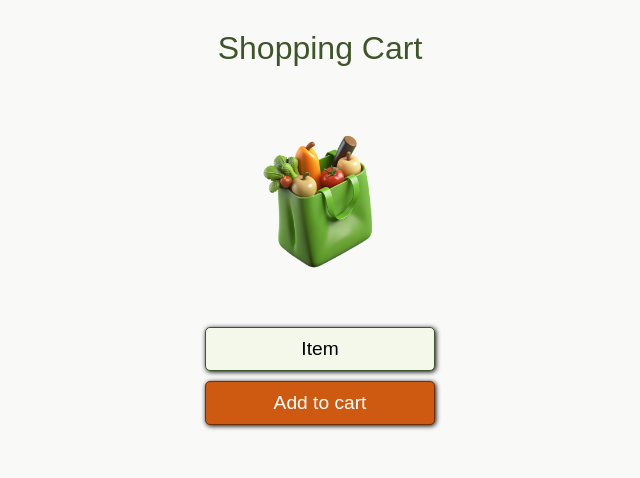
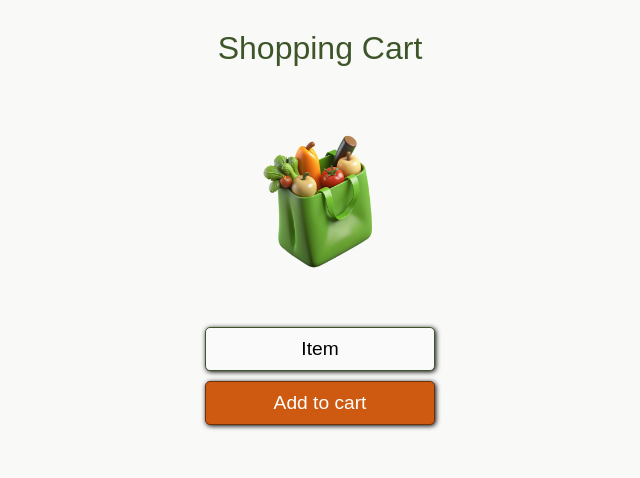
Before and after one commit to Silvi16/Shopping-Cart, a plain HTML site: page index.html in a window 1280 px wide. Shown: the whole page, without its empty margins (320-960 px from the left). Drawn offline with Linux system fonts and the light colour scheme; no server answers.

Commit message:
changed iput bg color

```diff
--- a/index.css
+++ b/index.css
@@ -11,7 +11,7 @@
     --dark-green: #3e552a;
     --mid-green: #9dbe81;
     --light-green: #f9faf8;
-    --lightest-green: #f3f8eb;
+    --lightest-green: #fafafa;
     --orange-color: #ce5a11;
     --dark-orange: #6e3009;
 }
```
